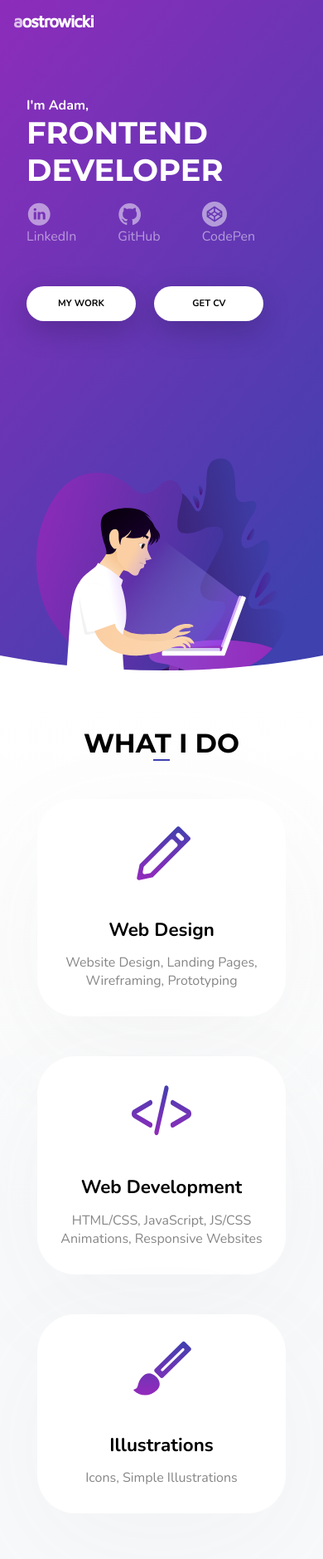
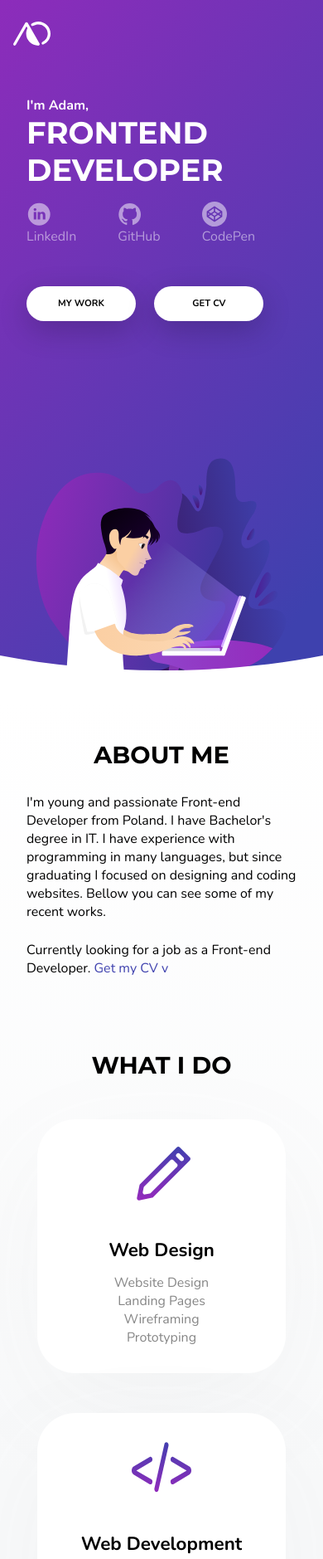
Before and after one commit to aostrowicki/portfolio-website, a website: page index.html in a window 390 px wide. Shown: the top 1879 px of the page at 83% size. Drawn offline with nearby package versions, Linux system fonts and the light colour scheme; some packages are replaced by stand-ins of ours; a script that the page names is missing.

Commit message:
about update

```diff
--- a/css/style.scss
+++ b/css/style.scss
@@ -40,24 +40,14 @@ section{
     position: relative;
 
     .title{
-        font-size: 2em;
+        font-size: 1.8em;
         text-transform: uppercase;
         text-align: center;
-
-        &::after{
-            content:'';
-            display:block;
-            height:2px;
-            width:5%;
-            background:$color-st;
-            position:absolute;
-            left:47.5%;
-        }
     }
 }
 
 .container{
-    max-width: 1240px;
+    max-width: 1100px;
     width:100%;
     height:100%;
     margin:auto;
@@ -121,28 +111,22 @@ nav{
     padding: 0 3em;
 
     .nav-container{
-        max-width: 1240px;
+        max-width: 1440px;
         margin:auto;
         display:flex;
         justify-content: space-between;
         align-items: center;
-        padding: 1em 0;
-        font-size: 0.8em;
-        text-transform: uppercase;
-        font-weight: 600;
+        font-size: 18px;
 
-        #logo a{
-            text-transform: lowercase;
-            font-size: 1.6em;
-            font-family: 'Maven Pro', sans-serif;
-            font-weight: medium;
-            color:white;
-            letter-spacing: -0.05em;
-            text-decoration: none;
+        .logo {
+            cursor: pointer;
+            padding: 1em 0 0;
+
+            svg{
+                width: 1em;
+                height: 1em;
+                font-size: 2.5em;
             }
-
-        #logo:first-letter{
-            color: rgba(255,255,255,0.7);
         }
 
         .list{
@@ -152,11 +136,9 @@ nav{
             a {
                 text-decoration: none;
                 color:white;
-                margin-left:1.5em;
+                margin-left:4em;
                 padding:12px 4px;
                 position: relative;
-                font-weight: 500;
-
 
                 &:hover{
                     &::after{
@@ -201,6 +183,7 @@ nav{
     background: linear-gradient(130.04deg, $color-rd -8.2%, $color-st 89.8%);
 
     .container{
+        max-width: 1240px;
         display:flex;
         align-items: center;
         justify-content: space-between;
@@ -292,11 +275,65 @@ nav{
 
 #about{
     background: linear-gradient(#fff,#F8F9FA 60%);
-    padding: 2em 4em 4em;
+    padding: 6em 4em 4em;
+
+
+    .container{
+        position: relative;
+
+        .about-container{
+            overflow: hidden;
+            padding-bottom: 2em;
+        }
+
+        .image-container{
+            max-width: 300px;
+            max-height: 300px;
+            overflow: hidden;
+            border-radius: 50%;
+            display:inline-block;
+            position: absolute;
+            left:2em;
+
+            img {
+                height: 100%;
+                width: 100%;
+            }
+        }
+
+        .text-container{
+            max-width: 800px;
+            margin:auto;
+            padding: 1em 0 6em;
+            margin-left: 40%;
+
+            h1{
+                text-align: left;
+                margin-bottom: 1em;
+            }
+
+            p{
+                text-align: left;
+                font-weight: 400;
+                font-size: 1em;
+                margin-bottom: 1.5em;
+
+                a{
+                    text-decoration: none;
+                    color:$color-st;
+                    transition: color 0.1s ease-in;
+
+                    &:hover{
+                        color:$color-rd;
+                    }
+                }
+            }
+        }
+
 
         .card-container {
             display:flex;
-        justify-content: space-around;
+            justify-content: space-between;
             padding:3em 0;
             overflow:visible;
 
@@ -312,6 +349,10 @@ nav{
                 justify-content: flex-start;
                 transition: all 0.1s ease-in;
                 box-shadow: $card-shadow-light;
+
+                span{
+                    display:block;
+                }
 
                 .svg-container{
                     padding: 2em 0;
@@ -337,6 +378,7 @@ nav{
 
                 &:hover{
                     transform: translateY(-4px);
+                }
             }
         }
     }
@@ -520,9 +562,11 @@ nav{
             vertical-align: top;
             overflow: visible;
             display: inline-block;
-            max-width:20%;
             text-align: left;
-            margin-right: 4em;
+
+            &:first-child{
+                padding-right: 4em;
+            }
 
             svg{
                 vertical-align: top;
@@ -560,9 +604,11 @@ nav{
                 }
             }
 
+
+        }
+
         .svg-container{
-                display: flex;
-                margin-top: -1em;
+                text-align: center;
 
                 svg{
                     width:1.2em;
@@ -578,13 +624,12 @@ nav{
                 }
             }
     }
-    }
 
     .copyright{
         text-align: center;
         font-size: 0.7em;
         color: rgb(180, 180, 180);
-        padding: 0 0 1.2em;
+        padding: 2em 0;
     }
 }
 
@@ -597,12 +642,8 @@ nav{
         font-size: 18px;
     }
 
-    #about{
-        .container{
-            .card-container{
-                justify-content: space-between;
-            }
-        }
+    #about .container .image-container{
+        left: 0;
     }
 }
 
@@ -619,10 +660,14 @@ nav{
             }
         }
    }
+
+   #about .container .image-container{
+        max-width: 230px;
+        top: 1em;
+    }
 }
 
 @media screen and (max-width: 800px){
-
     #landing{
 
         .container{
@@ -656,6 +701,26 @@ nav{
     }
 
     #about{
+        .container{
+
+            .image-container{
+                position: relative;
+                margin: auto;
+                display:block;
+                margin-bottom: 2em;
+            }
+
+            .text-container{
+                margin: 0;
+                padding-bottom: 2em;
+
+                h1{
+                    text-align: center;
+                }
+                p{
+                    text-align: center;
+                }
+            }
 
             .card-container{
                 display: block;
@@ -667,14 +732,13 @@ nav{
                 }
             }
         }
+    }
 
     #work{
 
         .work-card-container{
 
             .work-card{
-                // min-height: 60vh;
-                // height:auto;
                 width: 100%;
                 flex-direction: column;
 
@@ -741,6 +805,12 @@ nav{
 
     #about{
         padding: 2em 2em 4em;
+
+        .container{
+            .image-container{
+                display:none;
+            }
+        }
     }
 
     #work{
@@ -760,18 +830,6 @@ nav{
 
                 textarea{
                     width: 95%;
-                }
-            }
-        }
-    }
-
-    #footer{
-
-        .container{
-
-            .text-container{
-                &:first-child{
-                    display:none;
                 }
             }
         }
@@ -804,6 +862,18 @@ nav{
         margin-top: 1em;
     }
 
+    #about{
+        .container{
+
+            .text-container{
+
+                p{
+                    text-align: left;
+                }
+            }
+        }
+    }
+
     #footer{
         padding: 0 2em;
     }
--- a/index.html
+++ b/index.html
@@ -6,7 +6,6 @@
     <meta name="viewport" content="width=device-width, initial-scale=1.0">
     <title>Document</title>
     <link rel="stylesheet" href="css/style.css">
-
 </head>
 
 <body>
@@ -14,11 +13,17 @@
 
         <nav>
             <div class="nav-container">
-                <div id="logo"><a href="#">aostrowicki</a></div>
+                <div class="logo">
+                    <svg width="374" height="240" viewBox="0 0 374 240" fill="none" xmlns="http://www.w3.org/2000/svg">
+                        <path fill-rule="evenodd" clip-rule="evenodd"
+                            d="M286.668 223.269C289.859 228.877 296.624 231.498 302.519 228.875C344.414 210.231 374 169.122 374 120.113C374 53.1883 318.681 0 251.77 0C226.911 0 203.651 7.34192 184.235 20.0025C178.655 23.6405 177.282 31.0382 180.576 36.8273C184.805 44.2591 194.792 45.8833 202.109 41.4587C216.541 32.7315 233.554 27.6945 251.77 27.6945C303.981 27.6945 346.305 69.0714 346.305 120.113C346.305 156.227 325.116 187.193 294.228 202.216C286.366 206.04 282.344 215.67 286.668 223.269ZM252.463 239.603C256.485 239.581 259.746 237.826 261.904 235.166C265.944 230.833 266.88 224.21 263.768 218.81L144.808 12.3601C142.336 8.06996 137.761 5.42625 132.81 5.42625C127.859 5.42625 123.284 8.06996 120.812 12.3601L1.85163 218.81C-1.96656 225.436 0.309847 233.903 6.93613 237.721C13.5624 241.54 22.0293 239.263 25.8475 232.637L132.81 47.0088L143.144 64.9428C134.462 81.4129 129.541 100.152 129.541 120.113C129.541 187.277 185.106 239.605 251.77 239.605C252.001 239.605 252.232 239.604 252.463 239.603Z"
+                            fill="white" />
+                    </svg>
+                </div>
                 <div class="list">
-                    <a href="#about-s" class="underline">about</a>
-                    <a href="#work-s" class="underline">my work</a>
-                    <a href="#contact-s" class="underline">contact</a>
+                    <a href="#about-s" class="underline">About</a>
+                    <a href="#work-s" class="underline">My Work</a>
+                    <a href="#contact-s" class="underline">Contact</a>
                 </div>
             </div>
         </nav>
@@ -70,6 +75,28 @@
         <section id="about">
             <div id="about-s"></div>
             <div class="container">
+
+                <div class="about-container">
+
+                    <div class="image-container">
+                        <img src="./assets/me.png" alt="">
+                    </div>
+
+                    <div class="text-container">
+                        <h1 class="title">about me</h1>
+                        <p class="anim"> I'm young and passionate Front-end Developer from Poland. I have Bachelor's degree in IT. I
+                            have
+                            experience with programming in many
+                            languages, but since graduating I focused on designing and coding websites. Bellow you can
+                            see
+                            some
+                            of my recent works.
+                        </p>
+                        <p class="anim">Currently looking for a job as a Front-end Developer. <a href="">Get my CV v</a></p>
+                    </div>
+
+                </div>
+
                 <h1 class="title">WHAT I DO</h1>
                 <div class="card-container anim">
                     <div class="card">
@@ -89,7 +116,8 @@
                             </svg>
                         </div>
                         <h2>Web Design</h2>
-                        <p>Website Design, Landing Pages, Wireframing, Prototyping</p>
+                        <p><span>Website Design</span><span>Landing
+                                Pages</span><span>Wireframing</span><span>Prototyping</span> </p>
                     </div>
                     <div class="card">
                         <div class="svg-container">
@@ -107,7 +135,8 @@
                             </svg>
                         </div>
                         <h2>Web Development</h2>
-                        <p>HTML/CSS, JavaScript, JS/CSS Animations, Responsive Websites</p>
+                        <p><span>HTML/CSS</span><span>JavaScript</span><span>JS/CSS Animations</span><span>Responsive
+                                Websites</span> </p>
                     </div>
                     <div class="card">
                         <div class="svg-container">
@@ -129,7 +158,7 @@
                             </svg>
                         </div>
                         <h2>Illustrations</h2>
-                        <p>Icons, Simple Illustrations</p>
+                        <p><span>Icons</span><span>Logos</span><span>Simple Illustrations</span></p>
                     </div>
                 </div>
             </div>
@@ -145,7 +174,8 @@
                         <div class="work-card-left">
                             <div>
                                 <h2>Name</h2>
-                                <p>dsescsa cascasca csa cs cs cs cs cs cs cs cs cs cs cascasca csa cascasca scdsesc sacasca
+                                <p>dsescsa cascasca csa cs cs cs cs cs cs cs cs cs cs cascasca csa cascasca scdsesc
+                                    sacasca
                                 </p>
                             </div>
                             <div class="btn-container">
@@ -209,17 +239,14 @@
         <div id="footer">
             <div class="container">
                 <div class="text-container">
-                    <h3>about</h3>
-                    <p>Lorem ipsum dolor sit amet, consectetur adipiscing elit. Volutpat donec velit ultrices aliquam nunc.
-                        Habitant urna id a sit tortor. </p>
-                </div>
-                <div class="text-container">
-                    <svg viewBox="0 0 141.732 141.732"><g id="Livello_110"><path d="M95.35,50.645c0,13.98-11.389,25.322-25.438,25.322c-14.051,0-25.438-11.342-25.438-25.322   c0-13.984,11.389-25.322,25.438-25.322C83.964,25.322,95.35,36.66,95.35,50.645 M121.743,50.645C121.743,22.674,98.966,0,70.866,0   C42.768,0,19.989,22.674,19.989,50.645c0,12.298,4.408,23.574,11.733,32.345l39.188,56.283l39.761-57.104   c1.428-1.779,2.736-3.654,3.916-5.625l0.402-0.574h-0.066C119.253,68.516,121.743,59.874,121.743,50.645"/></g><g id="Livello_1_1_"/></svg><h3>location</h3>
+                    <h3>location</h3>
                     <p>61-216, Poznań<br>Poland</p>
                 </div>
                 <div class="text-container">
                     <h3>contact</h3>
                     <p><a href="mailto:adamostrowicki11@gmail.com">adamostrowicki11@gmail.com</a></p>
+
+                </div>
                 <div class="svg-container">
                     <a href="https://www.linkedin.com/in/aostrowicki/?locale=en_US"><svg viewBox="0 0 67 67">
                             <path
@@ -236,8 +263,7 @@
                                 fill="#fff" /></svg></a>
                 </div>
             </div>
-            </div>
-            <div class="copyright">Copyright © 2020 Adam Ostrowicki | All rights reserved</div>
+            <div class="copyright">Copyright © 2020 Adam Ostrowicki</div>
         </div>
 
     </footer>
--- a/index.js
+++ b/index.js
@@ -3,7 +3,7 @@ const scroll = new SmoothScroll('a[href*="#"]');
 const anims = document.querySelectorAll('.anim');
 
 observerOptions={
-    threshold: 0.7,
+    threshold: 0.5,
 
 };
 
```
Also changed, not shown: assets/hero-bg.svg, assets/icon.svg (added), assets/icon2.svg (added), assets/logo.svg (added), assets/me.png (added), css/style.css, 1 other file. Lines whose indentation alone changed are shown as unchanged.
